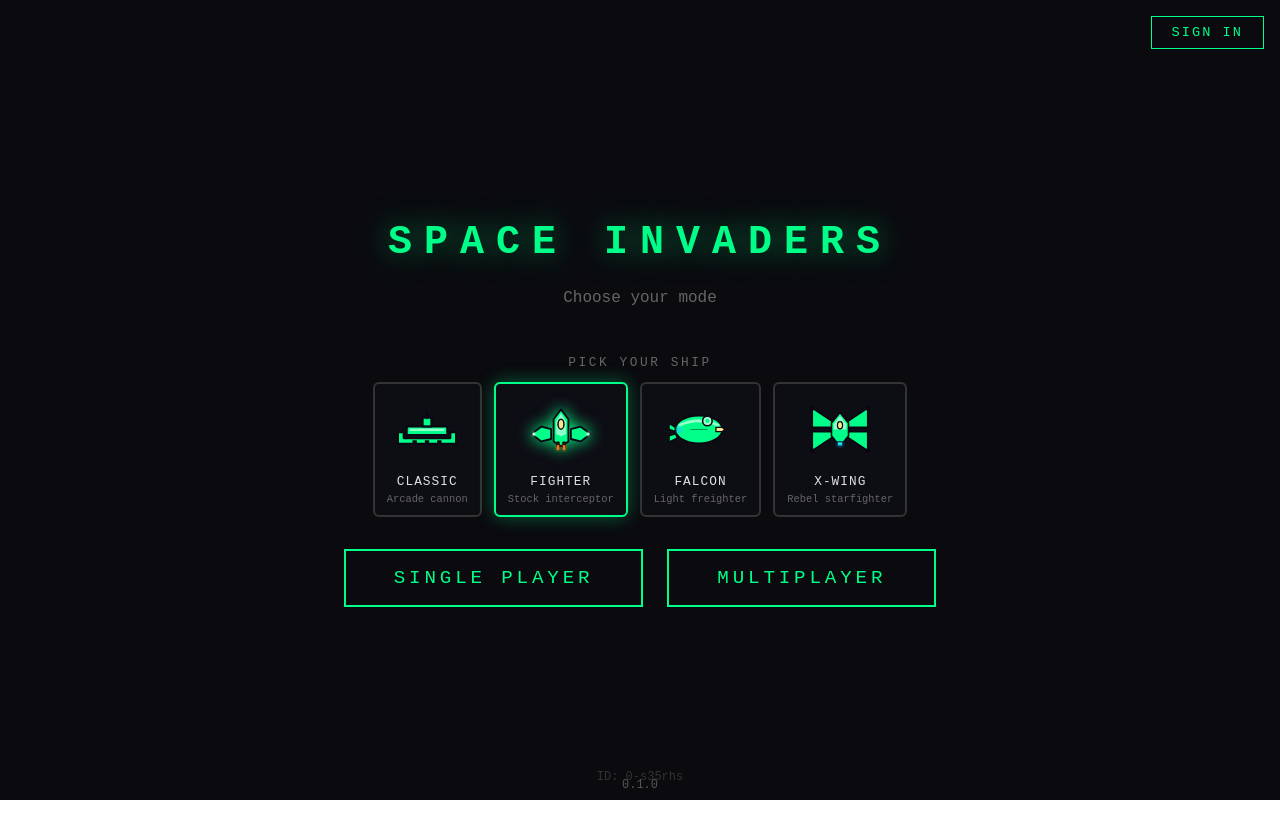
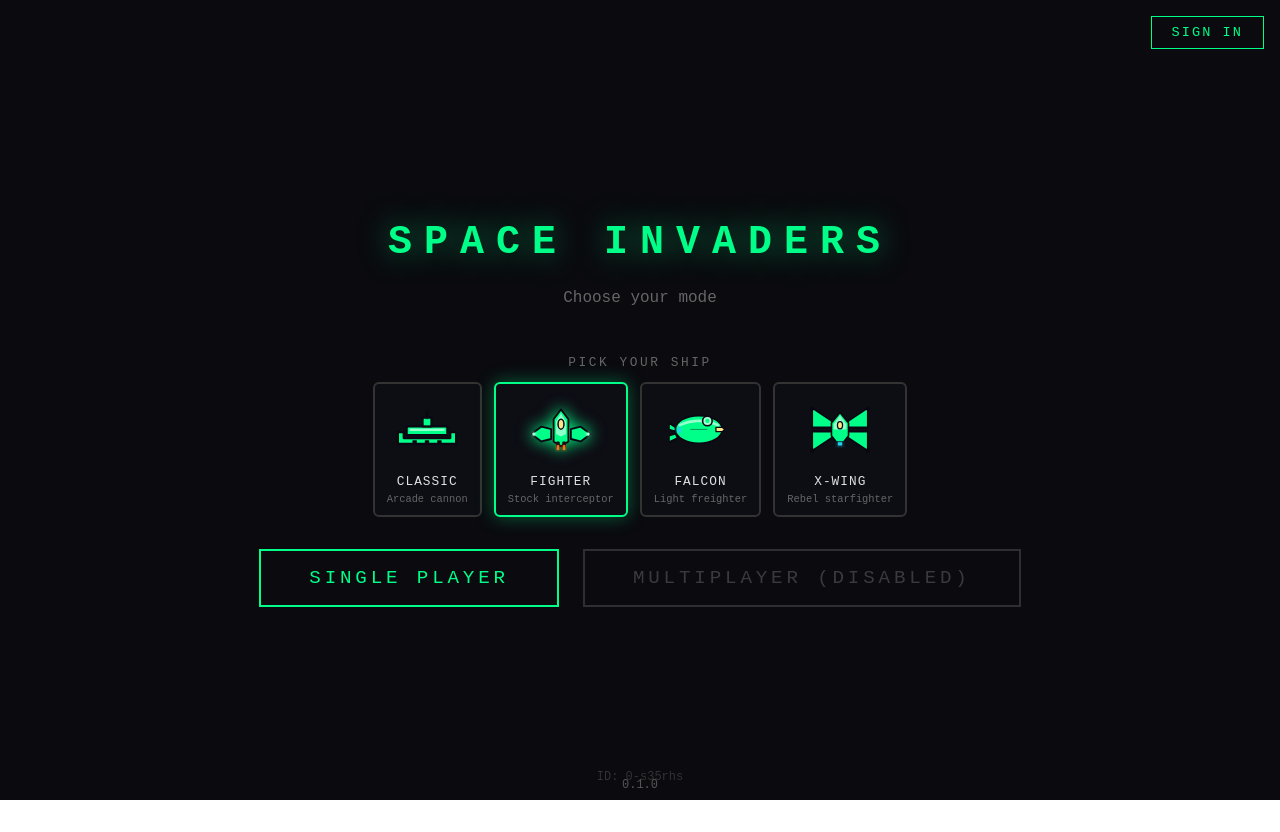
Before and after one commit to dedickerremi/space-invader-coop-www, a Next.js app: page / in a window 1280 px wide. Built offline with nearby package versions, Linux system fonts and the light colour scheme; no server answers.

Commit message:
Disable multiplayer button

```diff
--- a/src/app/page.tsx
+++ b/src/app/page.tsx
@@ -112,8 +112,8 @@ export default function Home() {
           <button onClick={() => joinQueue('solo')} style={buttonStyle}>
             Single Player
           </button>
-          <button onClick={() => joinQueue('coop')} style={buttonStyle}>
-            Multiplayer
+          <button disabled style={disabledButtonStyle} title="Temporarily disabled">
+            Multiplayer (Disabled)
           </button>
         </div>
       )}
@@ -205,6 +205,14 @@ const buttonStyle: React.CSSProperties = {
   fontFamily: 'inherit',
 }
 
+const disabledButtonStyle: React.CSSProperties = {
+  ...buttonStyle,
+  borderColor: '#444',
+  color: '#555',
+  cursor: 'not-allowed',
+  opacity: 0.65,
+}
+
 const cancelButtonStyle: React.CSSProperties = {
   ...buttonStyle,
   marginTop: '1rem',
```
